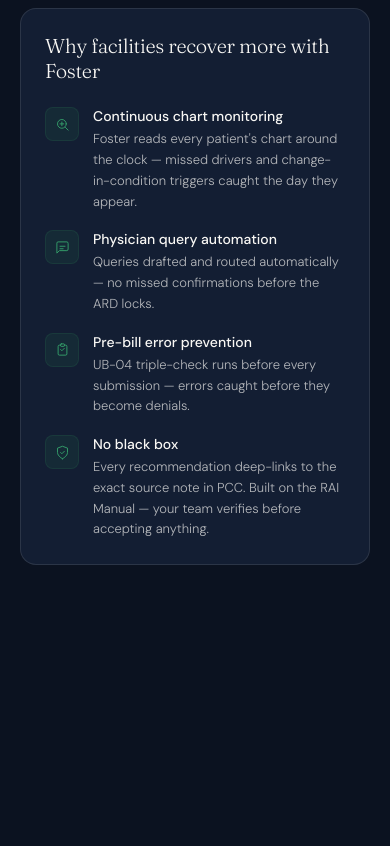
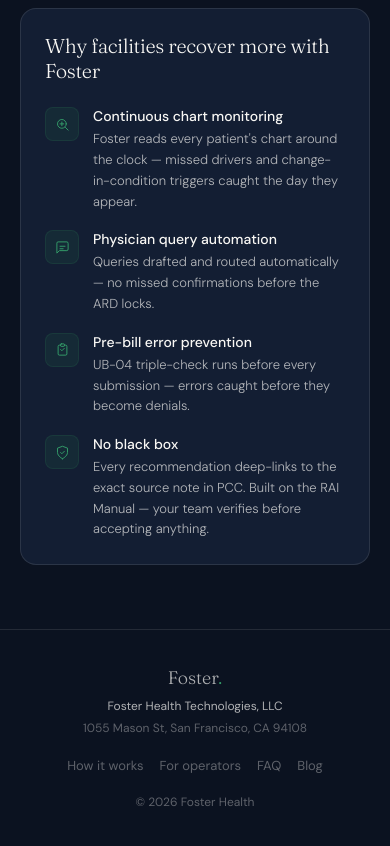
Before and after one commit to Foster-Health/foster-health-site, a plain HTML site: page roi.html in a window 390 px wide. Shown: the part 1499-2345 px from the top of the page. Before the commit the page ends 2128 px from the top, so only its background shows below. Drawn offline with Linux system fonts and the light colour scheme.

Commit message:
Update website with address

```diff
--- a/roi.html
+++ b/roi.html
@@ -168,10 +168,40 @@ nav{
 .why-item-h{font-size:14px;font-weight:500;margin-bottom:4px}
 .why-item-b{font-size:13px;font-weight:300;color:var(--white-dim);line-height:1.6}
 
+.roi-footer{
+  border-top:1px solid var(--border);
+  background:var(--navy);
+  padding:36px 48px;
+}
+.roi-footer-inner{
+  max-width:1060px;margin:0 auto;
+  display:flex;align-items:center;justify-content:space-between;gap:28px;
+}
+.roi-footer-brand-block{display:flex;flex-direction:column;gap:9px;min-width:260px}
+.roi-footer-brand{
+  font-family:var(--serif);font-size:18px;font-weight:300;color:var(--white-dim);text-decoration:none;
+}
+.roi-footer-brand span{color:var(--green-light)}
+.roi-footer-address{
+  display:flex;flex-direction:column;gap:4px;
+  font-style:normal;font-size:12px;line-height:1.45;color:var(--white-faint);
+}
+.roi-footer-address span:first-child{color:var(--white-dim)}
+.roi-footer-links{display:flex;flex-wrap:wrap;gap:20px}
+.roi-footer-links a{
+  font-size:13px;color:var(--white-faint);text-decoration:none;transition:color .2s;
+}
+.roi-footer-links a:hover{color:var(--white-dim)}
+.roi-footer-copy{font-size:12px;color:var(--white-faint)}
+
 @media (max-width: 900px){
   nav{padding:0 24px}
   .page-header{padding:72px 24px 48px}
   .calc-layout{grid-template-columns:1fr;padding:0 24px 80px}
+  .roi-footer{padding:36px 24px}
+  .roi-footer-inner{flex-direction:column;text-align:center;gap:20px}
+  .roi-footer-brand-block{align-items:center;min-width:0}
+  .roi-footer-links{justify-content:center;gap:16px}
 }
 
 @media (max-width: 640px){
@@ -330,6 +360,25 @@ nav{
 
   </div>
 </div>
+
+<footer class="roi-footer">
+  <div class="roi-footer-inner">
+    <div class="roi-footer-brand-block">
+      <a href="/" class="roi-footer-brand">Foster<span>.</span></a>
+      <address class="roi-footer-address">
+        <span>Foster Health Technologies, LLC</span>
+        <span>1055 Mason St, San Francisco, CA 94108</span>
+      </address>
+    </div>
+    <div class="roi-footer-links">
+      <a href="/#mds">How it works</a>
+      <a href="/#execs">For operators</a>
+      <a href="/#faq">FAQ</a>
+      <a href="./blog.html">Blog</a>
+    </div>
+    <div class="roi-footer-copy">© 2026 Foster Health</div>
+  </div>
+</footer>
 
 <script>
 const payerFieldIds = ['medicare', 'mc', 'medicaid', 'other'];
```
Also changed, not shown: blog-post.html (+7 -1 lines), blog.html (+7 -1 lines), css/styles.css (+29 -2 lines), index.html (+31 -2 lines).
